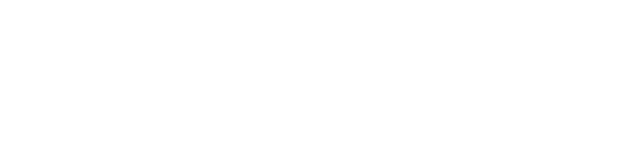
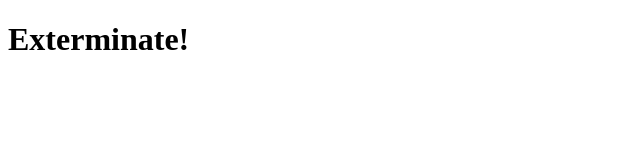
Before and after one commit to natalie-macpherson/dsn1676-week-1-review, a plain HTML site: page index.html in a window 1280 px wide. Shown: the whole page, without its empty margins (0-640 px from the left). Drawn offline with Linux system fonts and the light colour scheme.

Commit message:
Added an h1

```diff
--- a/index.html
+++ b/index.html
@@ -7,7 +7,7 @@
     <link href="css/main.css" rel="stylesheet">
 </head>
 <body>
-
+   <h1>Exterminate!</h1>
 
 
 </body>
```
